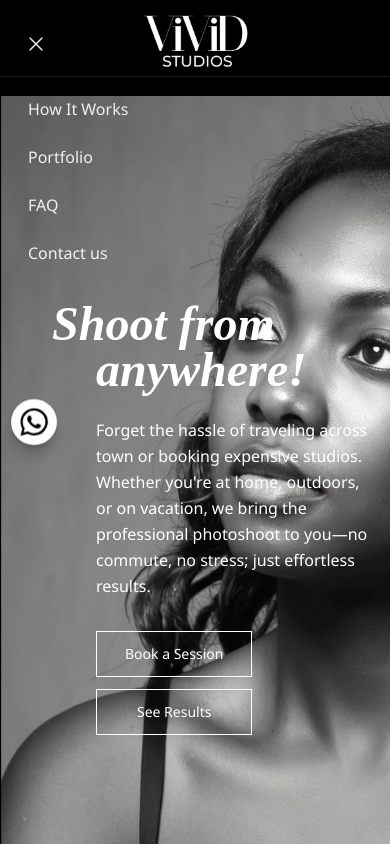
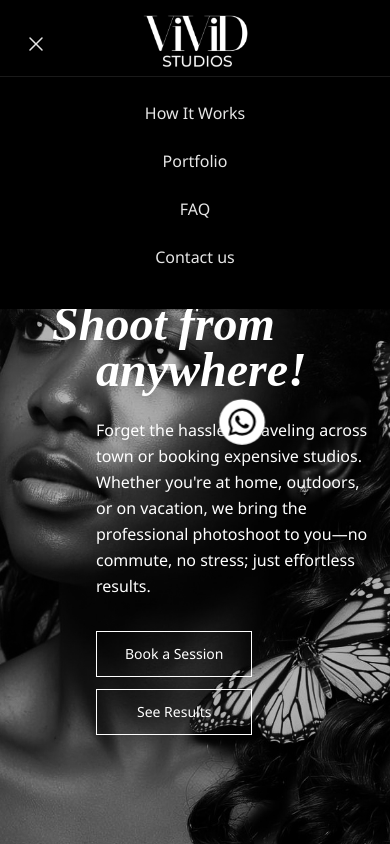
Before and after one commit to elijaharhinful/vivid-studios, a React (Vite) app: page / in a window 390 px wide. Both pictures are taken after a click on the button "Toggle navigation". Shown: the top 844 px of the page. Built offline with nearby package versions, Linux system fonts and the light colour scheme; a web font is replaced by a local one.

Commit message:
chore: replaced hero background image in mobile view

```diff
--- a/src/components/FloatingButton.tsx
+++ b/src/components/FloatingButton.tsx
@@ -18,8 +18,8 @@ const WhatsAppFloatingButton: React.FC<WhatsAppFloatingButtonProps> = ({
 
   const style: React.CSSProperties =
     position === "left"
-      ? { left: "max(env(safe-area-inset-left, 0px), 12px)" }
-      : { right: "max(env(safe-area-inset-right, 0px), 12px)" };
+      ? { left: "max(env(safe-area-inset-left, 0px), 220px)" }
+      : { right: "max(env(safe-area-inset-right, 0px), 220px)" };
 
   return (
     <a
@@ -29,7 +29,7 @@ const WhatsAppFloatingButton: React.FC<WhatsAppFloatingButtonProps> = ({
       aria-label="Chat with Vivid Studios on WhatsApp"
       className={[
         "fixed z-[60] top-1/2 -translate-y-1/2",
-        position === "left" ? "left-3 md:left-5" : "right-3 md:right-5",
+        position === "left" ? "left-16 md:left-18" : "right-16 md:right-18",
         "print:hidden",
       ].join(" ")}
       style={style}
@@ -38,10 +38,10 @@ const WhatsAppFloatingButton: React.FC<WhatsAppFloatingButtonProps> = ({
         className="block rounded-full bg-white p-2 md:p-3 shadow-lg shadow-black/25 ring-1 ring-black/10 hover:ring-black/20 hover:shadow-xl transition"
         animate={{ scale: [1, 1.12, 1.04, 1.12, 1] }}
         transition={{
-          duration: 1.4,
+          duration: 0.47,
           times: [0, 0.18, 0.36, 0.54, 1],
           repeat: Infinity,
-          repeatDelay: 0.9,
+          repeatDelay: 0.3,
           ease: "easeInOut",
         }}
         whileHover={{ scale: 1.08 }}
--- a/src/components/HeroSection.tsx
+++ b/src/components/HeroSection.tsx
@@ -1,5 +1,6 @@
 import React from "react";
 import hero from "../assets/images/hero.png";
+import heroMobile from "../assets/images/phone_v_fina.jpg";
 import { motion, Variants } from "framer-motion";
 
 const container: Variants = {
@@ -16,17 +17,28 @@ export default function HeroSection() {
   return (
     <section
       id="home"
-      className="relative isolate min-h-screen flex items-center"
+      className="relative isolate min-h-screen flex items-center overflow-hidden"
     >
-      {/* Background image */}
+      {/* Background images */}
       <div className="absolute inset-0 -top-40">
+        {/* Desktop background */}
         <motion.img
           src={hero}
           alt="Elegant portrait background"
-          className="w-full h-full object-cover"
+          className="w-full h-full object-cover hidden sm:block"
           initial={{ scale: 1.05 }}
           animate={{ scale: [1.05, 1.02, 1.05], x: [0, 6, 0], y: [0, -6, 0] }}
-          transition={{ duration: 18, repeat: Infinity, ease: "linear" }}
+          transition={{ duration: 8, repeat: Infinity, ease: "linear" }}
+        />
+
+        {/* Mobile background */}
+        <motion.img
+          src={heroMobile}
+          alt="Mobile portrait background"
+          className="w-full h-full object-cover block sm:hidden"
+          initial={{ scale: 1.05 }}
+          animate={{ scale: [1.05, 1.02, 1.05], x: [0, 6, 0], y: [0, -6, 0] }}
+          transition={{ duration: 8, repeat: Infinity, ease: "linear" }}
         />
       </div>
 
--- a/src/components/Navigation.tsx
+++ b/src/components/Navigation.tsx
@@ -102,13 +102,13 @@ export default function Navigation() {
 
       {/* Mobile menu panel */}
       <div
-        className={`sm:hidden overflow-hidden transition-[max-height,opacity] duration-300 ${
+        className={`sm:hidden overflow-hidden transition-[max-height,opacity] duration-300 bg-black text-center ${
           open ? "max-h-96 opacity-100" : "max-h-0 opacity-0"
         }`}
         aria-hidden={!open}
       >
         <div className="px-4 pb-4 pt-0 border-t border-white/10">
-          <div className="flex flex-col gap-2 py-3">
+          <div className="flex flex-col gap-2 py-4">
             {[...linksLeft, ...linksRight].map((link) => (
               <a
                 key={link.label}
```
Also changed, not shown: src/assets/images/phone_v_fina.jpg (added).
